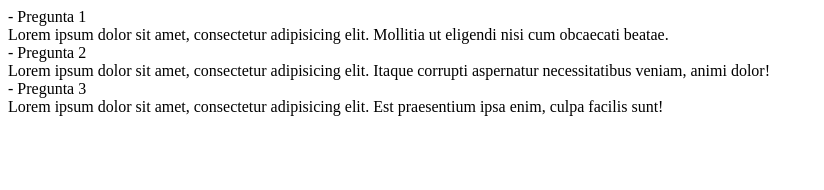
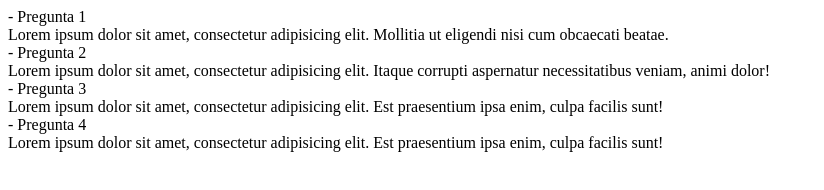
Before and after one commit to OrgproyectoGIT/proyectoGIT, a plain HTML site: page index.html in a window 1280 px wide. Shown: the whole page, without its empty margins (0-824 px from the left). Drawn offline with Linux system fonts and the light colour scheme.

Commit message:
Modif sonia

```diff
--- a/index.html
+++ b/index.html
@@ -18,5 +18,9 @@
     <div class="title-tab"><i class="fa fa-1x"></i>- Pregunta 3</div>
     <div class="content-tab">Lorem ipsum dolor sit amet, consectetur adipisicing elit. Est praesentium ipsa enim, culpa facilis sunt!</div>
   </div>
+   <div class="faq">
+    <div class="title-tab"><i class="fa fa-1x"></i>- Pregunta 4</div>
+    <div class="content-tab">Lorem ipsum dolor sit amet, consectetur adipisicing elit. Est praesentium ipsa enim, culpa facilis sunt!</div>
+  </div>
 </body>
 </html>
```
